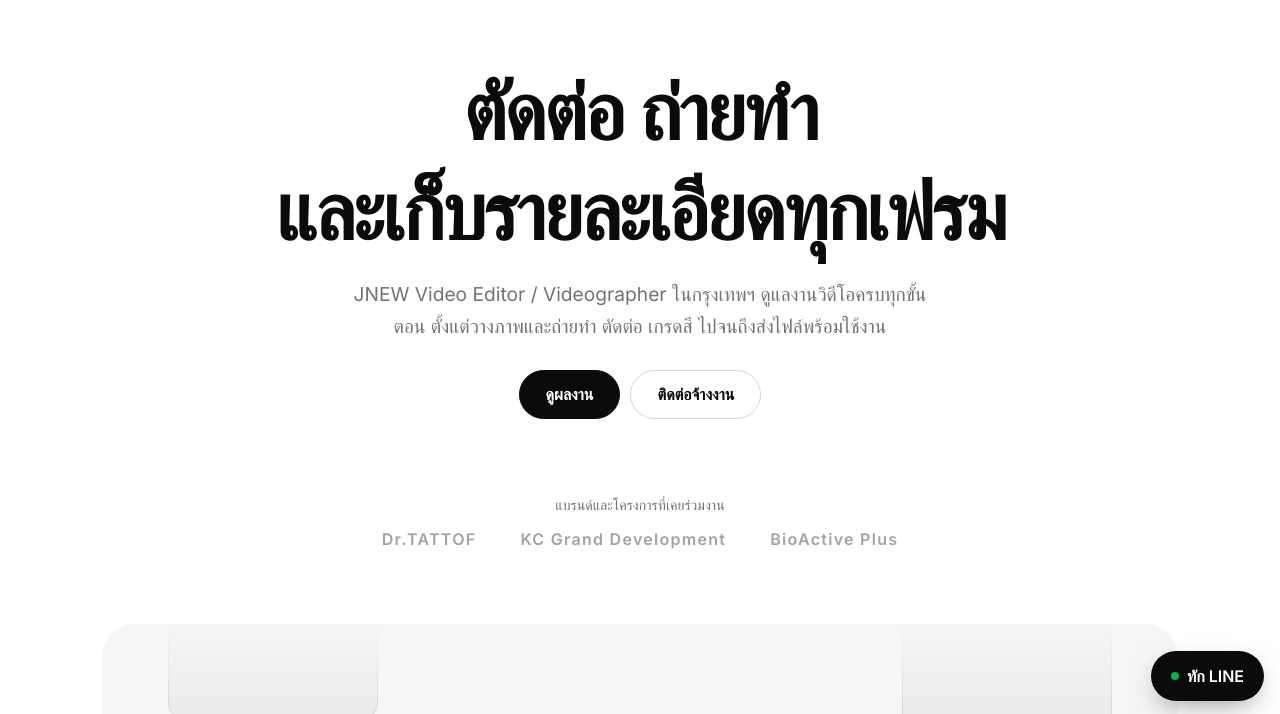
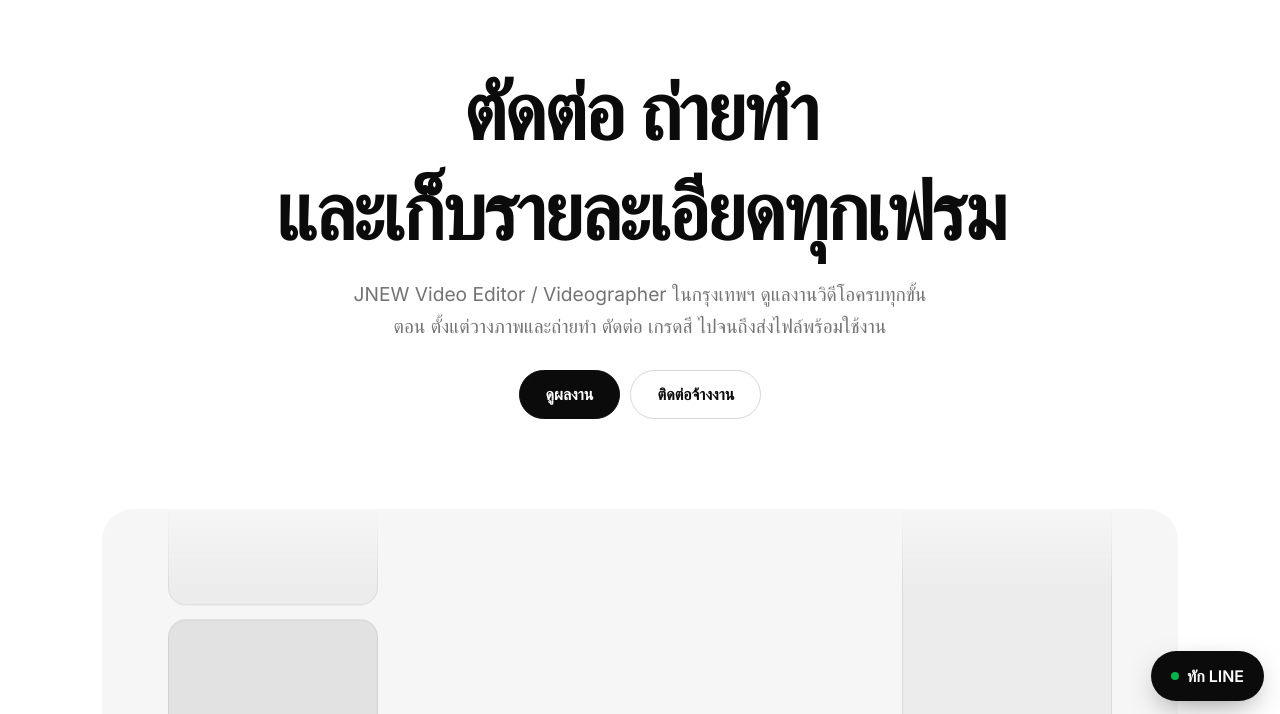
Before and after one commit to jnewst/jnewst, a plain HTML site: page index.html in a window 1280 px wide. Shown: the part 83-797 px from the top of the page. Drawn offline with Linux system fonts and the light colour scheme; no server answers; a web font is replaced by a local one.

Commit message:
Add files via upload

```diff
--- a/index.html
+++ b/index.html
@@ -37,7 +37,7 @@
 <a class="btn" href="works.html">ดูผลงาน</a><a class="btn o" href="https://line.me/ti/p/kPOHMV6HEb" target="_blank" rel="noopener">ติดต่อจ้างงาน</a>
 </div>
 <div class="wrap"><div class="stage" id="stage"><p class="rhint">ตัวอย่างเฟรมจากงานล่าสุด · ลากหรือปัดเพื่อดูเพิ่ม · แตะภาพเพื่อเปิดคลิป</p><div class="reel2" id="reel2" aria-hidden="true"></div></div>
-<div class="brands"><small>แบรนด์และโครงการที่เคยร่วมงาน</small><span>Dr.TATTOF</span><span>KC Grand Development</span><span>BioActive Plus</span></div>
+
 <section id="featured">
 <div class="duo" id="duo">
   <div class="col" id="colA" aria-hidden="false"></div>
```
